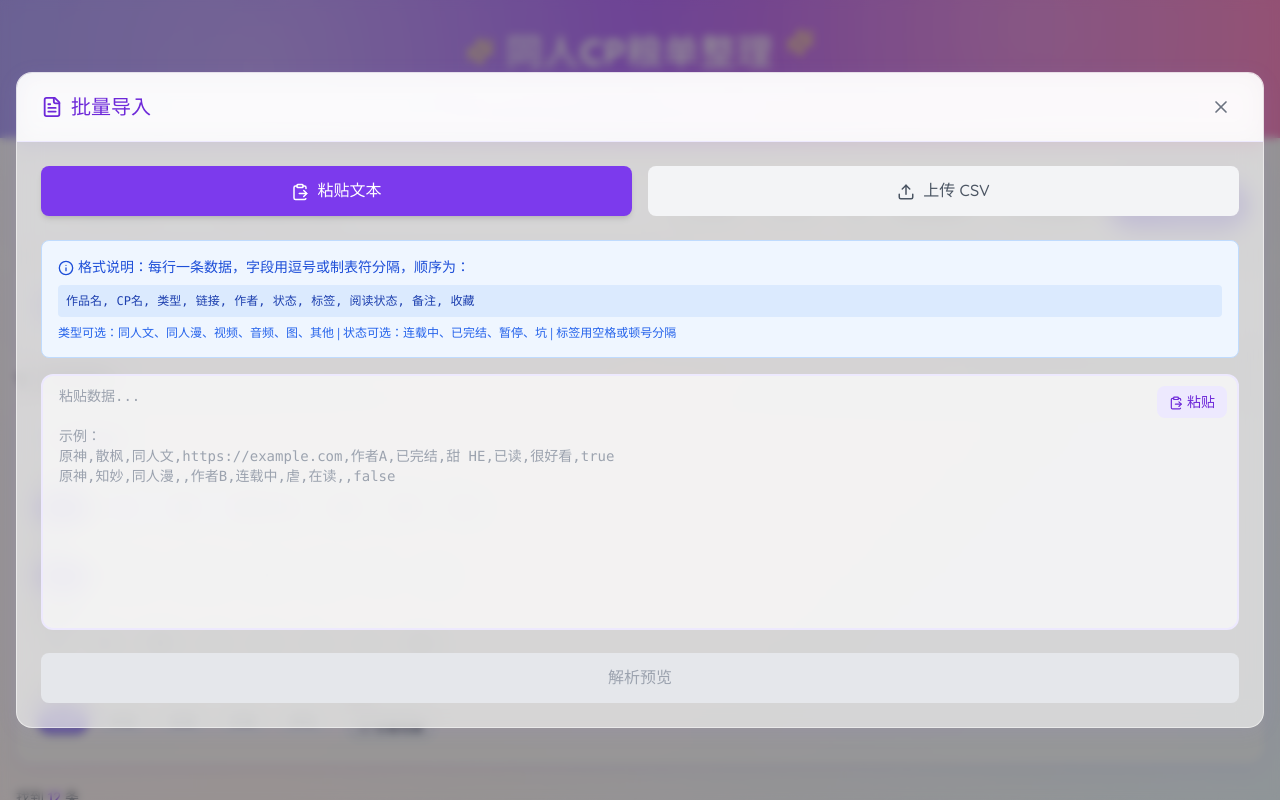
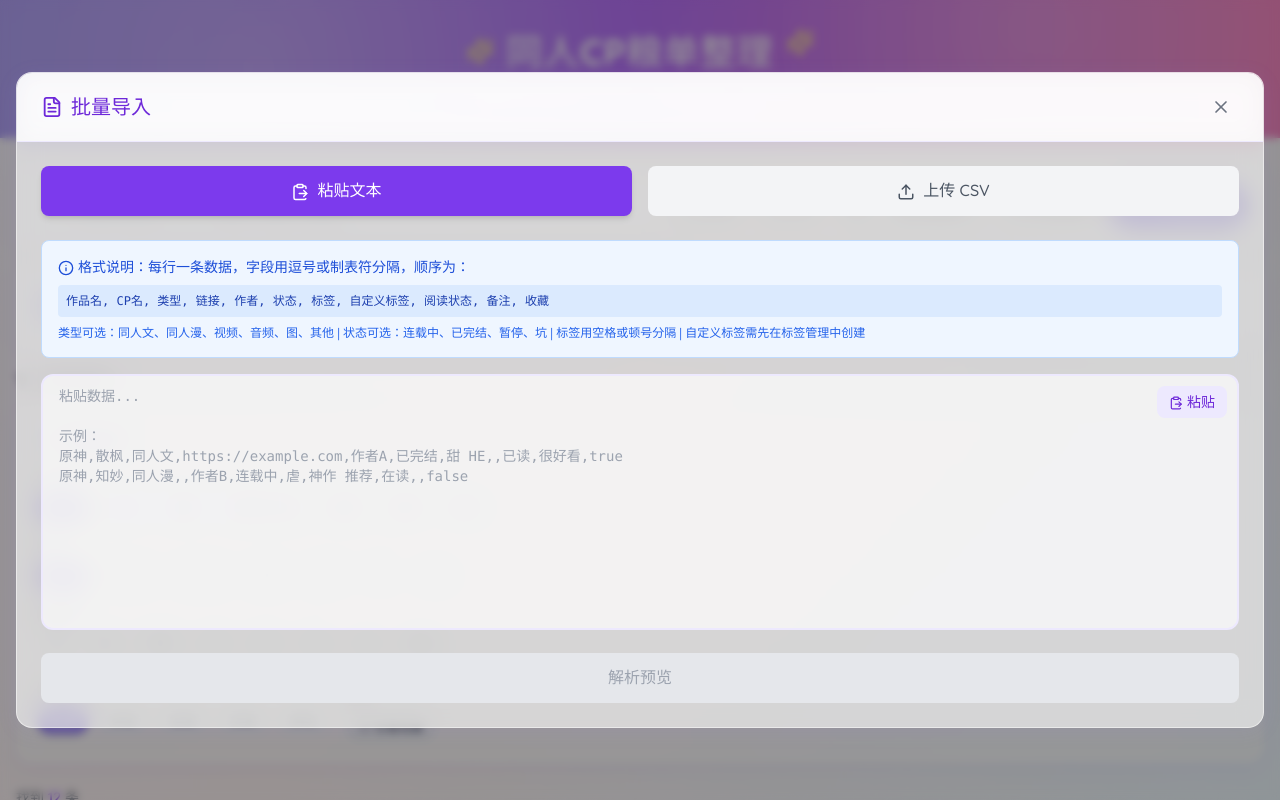
Before and after one commit to aliAjax/35-1510027, a React (Vite) app: page / in a window 1280 px wide. Both pictures are taken after a click on the button "批量导入". Shown: the top 800 px of the page. Built offline with nearby package versions, Linux system fonts and the light colour scheme.

Commit message:
Fix batch import custom tag guidance

```diff
--- a/src/components/BatchImport.tsx
+++ b/src/components/BatchImport.tsx
@@ -7,12 +7,14 @@ import { TYPE_COLORS, STATUS_COLORS, READ_STATUS_COLORS, TAG_COLORS } from '../t
 type ImportMode = 'text' | 'csv';
 
 export const BatchImport = () => {
-  const { isBatchImportOpen, closeBatchImport, parseBatchText, parseBatchCSV, batchImportEntries } = useEntryStore();
+  const { isBatchImportOpen, closeBatchImport, parseBatchText, parseBatchCSV, batchImportEntries, customTags } = useEntryStore();
   const [importMode, setImportMode] = useState<ImportMode>('text');
   const [inputText, setInputText] = useState('');
   const [importResult, setImportResult] = useState<BatchImportResult | null>(null);
   const [isAnimating, setIsAnimating] = useState(false);
   const fileInputRef = useRef<HTMLInputElement>(null);
+
+  const customTagMap = new Map(customTags.map((t) => [t.id, t]));
 
   const openModal = () => {
     setIsAnimating(true);
@@ -153,10 +155,10 @@ export const BatchImport = () => {
                       格式说明：每行一条数据，字段用逗号或制表符分隔，顺序为：
                     </p>
                     <code className="block text-xs bg-blue-100 p-2 rounded text-blue-800">
-                      作品名, CP名, 类型, 链接, 作者, 状态, 标签, 阅读状态, 备注, 收藏
+                      作品名, CP名, 类型, 链接, 作者, 状态, 标签, 自定义标签, 阅读状态, 备注, 收藏
                     </code>
                     <p className="text-xs text-blue-600 mt-2">
-                      类型可选：同人文、同人漫、视频、音频、图、其他 | 状态可选：连载中、已完结、暂停、坑 | 标签用空格或顿号分隔
+                      类型可选：同人文、同人漫、视频、音频、图、其他 | 状态可选：连载中、已完结、暂停、坑 | 标签用空格或顿号分隔 | 自定义标签需先在标签管理中创建
                     </p>
                   </div>
                   <div className="relative">
@@ -166,8 +168,8 @@ export const BatchImport = () => {
                       placeholder="粘贴数据...
 
 示例：
-原神,散枫,同人文,https://example.com,作者A,已完结,甜 HE,已读,很好看,true
-原神,知妙,同人漫,,作者B,连载中,虐,在读,,false"
+原神,散枫,同人文,https://example.com,作者A,已完结,甜 HE,,已读,很好看,true
+原神,知妙,同人漫,,作者B,连载中,虐,神作 推荐,在读,,false"
                       className="input-field w-full h-64 resize-none font-mono text-sm"
                     />
                     <button
@@ -198,8 +200,9 @@ export const BatchImport = () => {
                       CSV 文件格式要求：
                     </p>
                     <ul className="text-xs text-blue-600 space-y-1">
-                      <li>• 第一行为表头（可选）：作品名,CP名,类型,链接,作者,状态,标签,阅读状态,备注,收藏</li>
+                      <li>• 第一行为表头（可选）：作品名,CP名,类型,链接,作者,状态,标签,自定义标签,阅读状态,备注,收藏</li>
                       <li>• 标签字段多个标签用空格或顿号分隔</li>
+                      <li>• 自定义标签需先在标签管理中创建，通过名称匹配</li>
                       <li>• 收藏字段：true/是/yes/1 表示收藏</li>
                     </ul>
                   </div>
@@ -270,6 +273,7 @@ export const BatchImport = () => {
                       <th className="px-3 py-2 text-left font-display font-semibold text-gray-700">作者</th>
                       <th className="px-3 py-2 text-left font-display font-semibold text-gray-700">状态</th>
                       <th className="px-3 py-2 text-left font-display font-semibold text-gray-700">标签</th>
+                      <th className="px-3 py-2 text-left font-display font-semibold text-gray-700">自定义标签</th>
                       <th className="px-3 py-2 text-left font-display font-semibold text-gray-700">阅读状态</th>
                       <th className="px-3 py-2 text-left font-display font-semibold text-gray-700">备注</th>
                       <th className="px-3 py-2 text-left font-display font-semibold text-gray-700 w-16">收藏</th>
@@ -345,6 +349,30 @@ export const BatchImport = () => {
                           </div>
                         </td>
                         <td className="px-3 py-2">
+                          <div className="flex flex-wrap gap-1">
+                            {entry.customTags.map((tagId) => {
+                              const tag = customTagMap.get(tagId);
+                              return tag ? (
+                                <span
+                                  key={tagId}
+                                  className="inline-block px-1.5 py-0.5 rounded text-xs text-white"
+                                  style={{ backgroundColor: tag.color }}
+                                >
+                                  {tag.name}
+                                </span>
+                              ) : null;
+                            })}
+                            {entry.warnings.some((w) => w.includes('自定义标签未找到')) && (
+                              <span className="inline-block px-1.5 py-0.5 rounded text-xs bg-amber-100 text-amber-700">
+                                ⚠️ 含未匹配标签
+                              </span>
+                            )}
+                            {entry.customTags.length === 0 && !entry.warnings.some((w) => w.includes('自定义标签未找到')) && (
+                              <span className="text-gray-400 italic text-xs">-</span>
+                            )}
+                          </div>
+                        </td>
+                        <td className="px-3 py-2">
                           <span
                             className={`inline-block px-2 py-0.5 rounded text-xs font-medium ${
                               entry.errors.some((e) => e.includes('阅读状态'))
```
